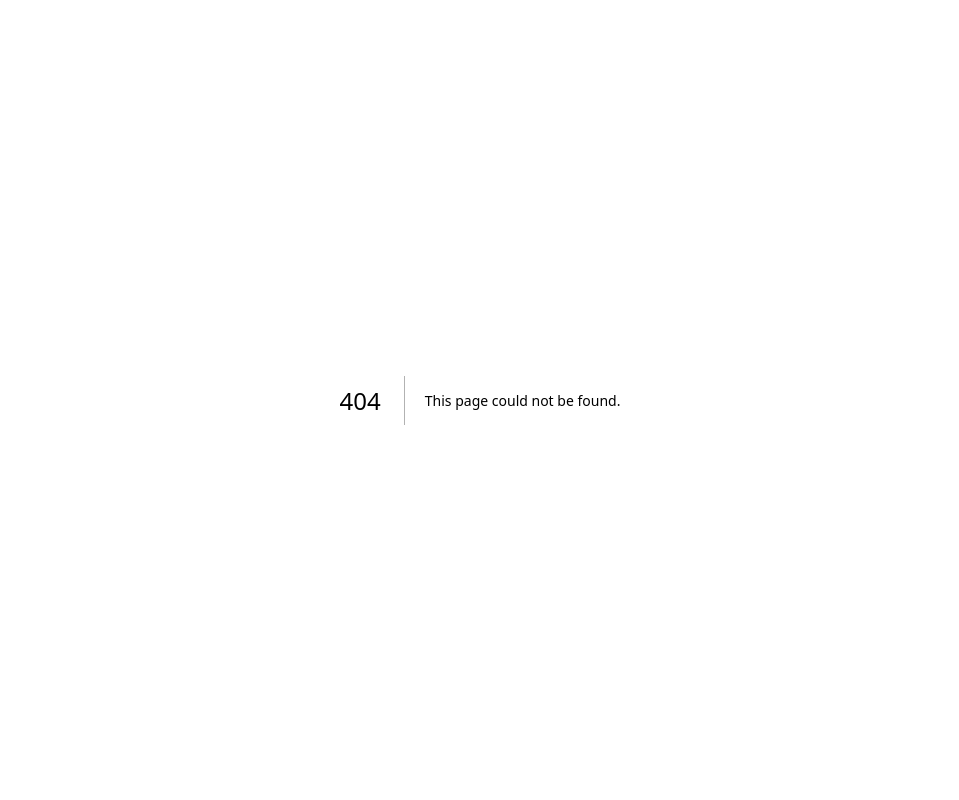
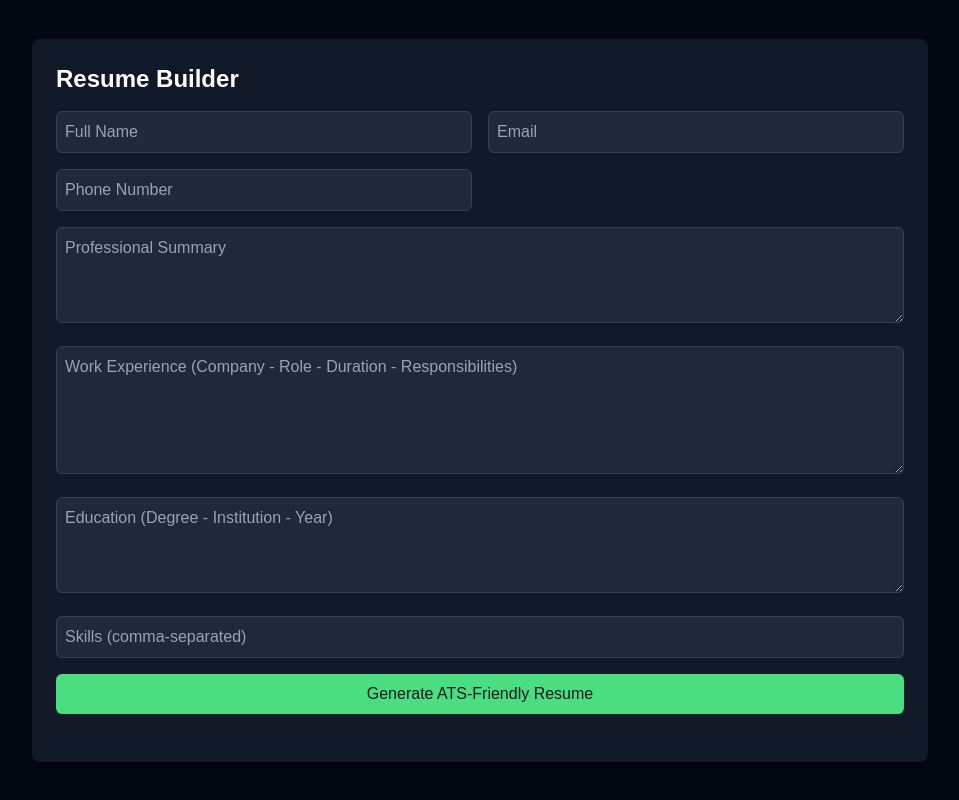
Before and after one commit to aayushananda/resuRabbit, a Next.js app: page /resume-builder in a window 1280 px wide. Before the commit this address had no page. Shown: the whole page, without its empty margins (160-1119 px from the left). Built offline with nearby package versions, Linux system fonts and the light colour scheme.

Commit message:
Update ATS Resume Builder` Feature

```diff
--- /dev/null
+++ b/app/resume-builder/page.tsx
@@ -0,0 +1,12 @@
+import ResumeBuilder from '@/components/ResumeBuilder'
+import React from 'react'
+
+const page = () => {
+  return (
+    <div className='min-h-screen bg-gray-950 flex items-center justify-center p-4'>
+      <ResumeBuilder />
+    </div>
+  )
+}
+
+export default page
--- /dev/null
+++ b/components/ResumeBuilder.tsx
@@ -0,0 +1,211 @@
+"use client";
+
+import React, { useState } from 'react';
+import { jsPDF } from 'jspdf';
+
+const ResumeBuilder = () => {
+  const [formData, setFormData] = useState({
+    fullName: '',
+    email: '',
+    phone: '',
+    summary: '',
+    experience: '',
+    education: '',
+    skills: ''
+  });
+
+  const [generatedResume, setGeneratedResume] = useState(null);
+
+  const handleChange = (e) => {
+    setFormData({ ...formData, [e.target.name]: e.target.value });
+  };
+
+  const generateResume = (e) => {
+    e.preventDefault();
+    const resume = {
+      header: `${formData.fullName}\n${formData.email} | ${formData.phone}`,
+      sections: [
+        {
+          title: 'Professional Summary',
+          content: formData.summary
+        },
+        {
+          title: 'Work Experience',
+          content: formData.experience
+        },
+        {
+          title: 'Education',
+          content: formData.education
+        },
+        {
+          title: 'Skills',
+          content: formData.skills.split(',').map(skill => skill.trim())
+        }
+      ]
+    };
+    setGeneratedResume(resume);
+  };
+
+  const downloadPDF = () => {
+    if (!generatedResume) return;
+
+    const doc = new jsPDF();
+    let yPos = 20;
+
+    doc.setFontSize(16);
+    doc.setFont('helvetica', 'bold');
+    doc.text(generatedResume.header.split('\n')[0], 20, yPos);
+    yPos += 10;
+
+    doc.setFontSize(10);
+    doc.setFont('helvetica', 'normal');
+    doc.text(generatedResume.header.split('\n')[1], 20, yPos);
+    yPos += 10;
+
+    doc.setLineWidth(0.5);
+    doc.line(20, yPos, 190, yPos);
+    yPos += 10;
+
+    generatedResume.sections.forEach((section) => {
+      doc.setFontSize(12);
+      doc.setFont('helvetica', 'bold');
+      doc.text(section.title, 20, yPos);
+      yPos += 8;
+
+      doc.setFontSize(10);
+      doc.setFont('helvetica', 'normal');
+
+      if (Array.isArray(section.content)) {
+        section.content.forEach((item) => {
+          doc.text(`• ${item}`, 25, yPos);
+          yPos += 6;
+        });
+      } else {
+        const splitText = doc.splitTextToSize(section.content, 170);
+        splitText.forEach((line) => {
+          doc.text(line, 25, yPos);
+          yPos += 6;
+        });
+      }
+      yPos += 5;
+    });
+
+    doc.save(`${formData.fullName}_Resume.pdf`);
+  };
+
+  return (
+    <div className="max-w-4xl mx-auto p-6 bg-gray-900 rounded-lg shadow-lg">
+      <div className="mb-6">
+        <h2 className="text-2xl font-bold text-white mb-4">Resume Builder</h2>
+        <form onSubmit={generateResume} className="space-y-4">
+          <div className="grid grid-cols-1 md:grid-cols-2 gap-4">
+            <div>
+              <input
+                type="text"
+                name="fullName"
+                placeholder="Full Name"
+                value={formData.fullName}
+                onChange={handleChange}
+                className="w-full p-2 bg-gray-800 text-white border border-gray-700 rounded-md focus:outline-none focus:border-green-400"
+              />
+            </div>
+            <div>
+              <input
+                type="email"
+                name="email"
+                placeholder="Email"
+                value={formData.email}
+                onChange={handleChange}
+                className="w-full p-2 bg-gray-800 text-white border border-gray-700 rounded-md focus:outline-none focus:border-green-400"
+              />
+            </div>
+            <div>
+              <input
+                type="tel"
+                name="phone"
+                placeholder="Phone Number"
+                value={formData.phone}
+                onChange={handleChange}
+                className="w-full p-2 bg-gray-800 text-white border border-gray-700 rounded-md focus:outline-none focus:border-green-400"
+              />
+            </div>
+          </div>
+          <textarea
+            name="summary"
+            placeholder="Professional Summary"
+            value={formData.summary}
+            onChange={handleChange}
+            className="w-full p-2 bg-gray-800 text-white border border-gray-700 rounded-md focus:outline-none focus:border-green-400 h-24"
+          />
+          <textarea
+            name="experience"
+            placeholder="Work Experience (Company - Role - Duration - Responsibilities)"
+            value={formData.experience}
+            onChange={handleChange}
+            className="w-full p-2 bg-gray-800 text-white border border-gray-700 rounded-md focus:outline-none focus:border-green-400 h-32"
+          />
+          <textarea
+            name="education"
+            placeholder="Education (Degree - Institution - Year)"
+            value={formData.education}
+            onChange={handleChange}
+            className="w-full p-2 bg-gray-800 text-white border border-gray-700 rounded-md focus:outline-none focus:border-green-400 h-24"
+          />
+          <input
+            type="text"
+            name="skills"
+            placeholder="Skills (comma-separated)"
+            value={formData.skills}
+            onChange={handleChange}
+            className="w-full p-2 bg-gray-800 text-white border border-gray-700 rounded-md focus:outline-none focus:border-green-400"
+          />
+          <button
+            type="submit"
+            className="w-full p-2 bg-green-400 text-gray-900 rounded-md hover:bg-green-500 transition-colors"
+          >
+            Generate ATS-Friendly Resume
+          </button>
+        </form>
+      </div>
+
+      {generatedResume && (
+        <div className="bg-gray-800 p-6 rounded-md">
+          <div className="flex justify-between items-center mb-4">
+            <h3 className="text-xl font-semibold text-white">Generated Resume</h3>
+            <button
+              onClick={downloadPDF}
+              className="p-2 bg-blue-500 text-white rounded-md hover:bg-blue-600 transition-colors"
+            >
+              Download as PDF
+            </button>
+          </div>
+          <div className="space-y-4">
+            <div className="text-center border-b border-gray-700 pb-4">
+              <p className="text-white font-bold text-lg">{generatedResume.header.split('\n')[0]}</p>
+              <p className="text-gray-400 text-sm">{generatedResume.header.split('\n')[1]}</p>
+            </div>
+
+            {generatedResume.sections.map((section, index) => (
+              <div key={index}>
+                <h4 className="text-green-400 font-semibold">{section.title}</h4>
+                {Array.isArray(section.content) ? (
+                  <ul className="mt-2 space-y-1 text-sm text-gray-400">
+                    {section.content.map((item, idx) => (
+                      <li key={idx} className="flex items-center">
+                        <span className="text-green-400 mr-2">✓</span> {item}
+                      </li>
+                    ))}
+                  </ul>
+                ) : (
+                  <p className="mt-2 text-sm text-gray-400">{section.content}</p>
+                )}
+              </div>
+            ))}
+          </div>
+        </div>
+      )}
+    </div>
+  );
+};
+
+export default ResumeBuilder;
--- a/package.json
+++ b/package.json
@@ -16,6 +16,7 @@
     "@prisma/client": "^6.4.1",
     "@supabase/supabase-js": "^2.49.1",
     "bcrypt": "^5.1.1",
+    "jspdf": "^3.0.0",
     "next": "^15.2.0",
     "next-auth": "^4.24.11",
     "react": "^19.0.0",
```
Also changed, not shown: 1 other file (tests, documents, lock files or other folders).
